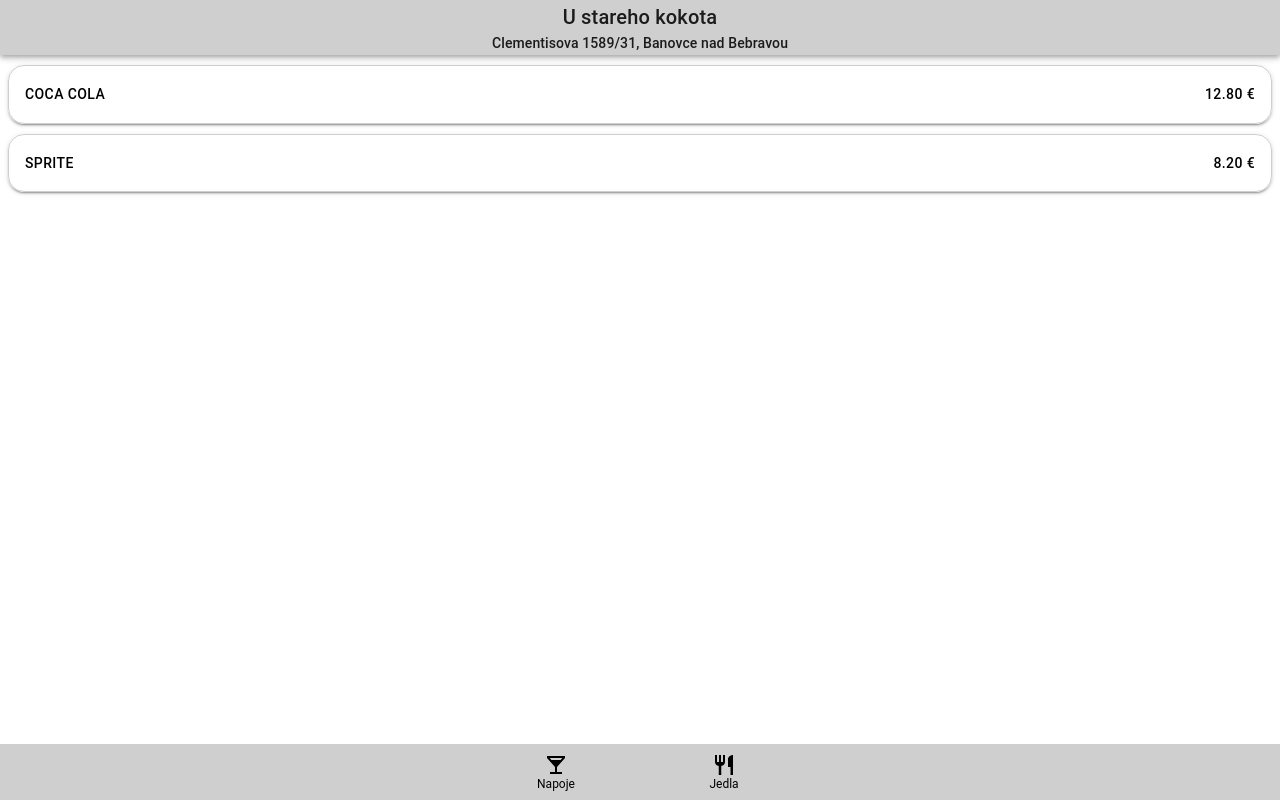
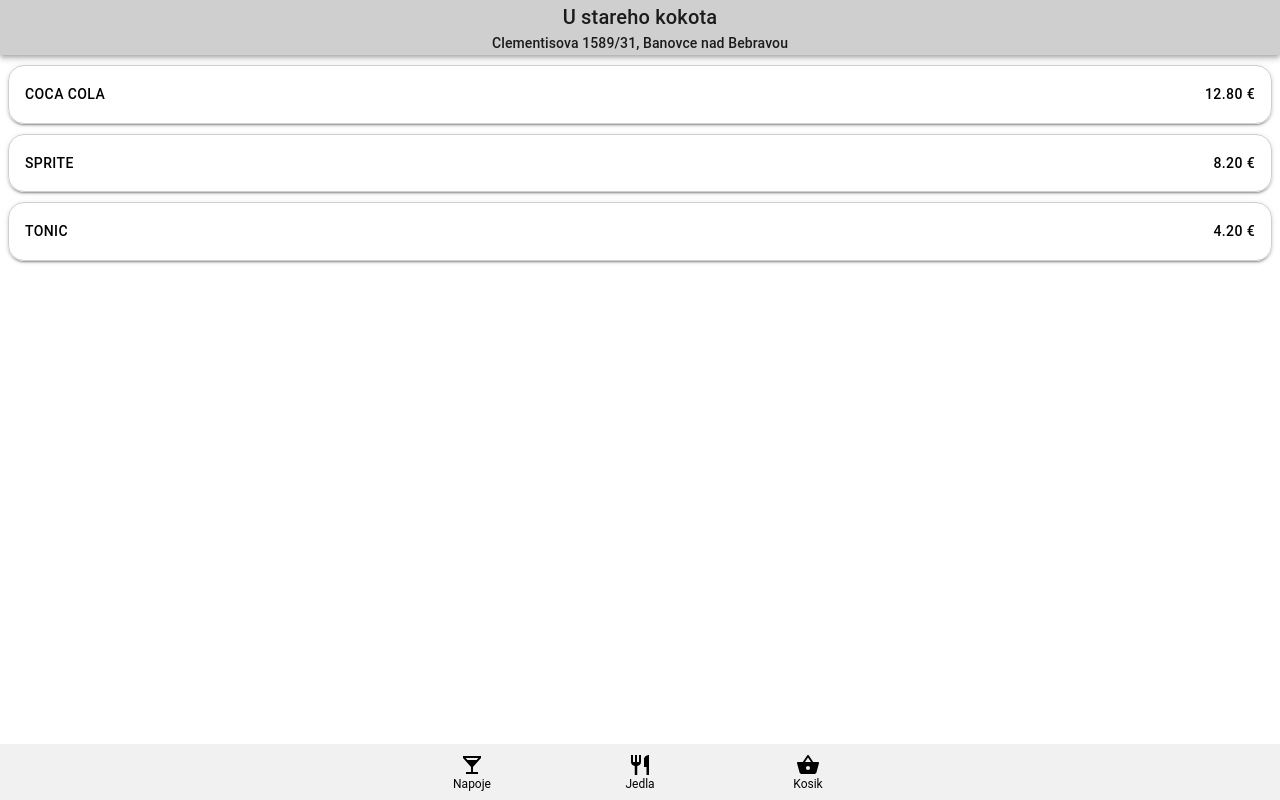
Before and after one commit to adammartiska/eMenu, a React (Create React App) app in the folder GUI/: page /drinks in a window 1280 px wide. Built offline with nearby package versions, Linux system fonts and the light colour scheme.

Commit message:
Separate BottomNavigator component, add new Cart item to navigation with badge updated according to order

```diff
--- a/GUI/src/App.js
+++ b/GUI/src/App.js
@@ -7,11 +7,14 @@ import store from "./store";
 import BottomNavigation from "@mui/material/BottomNavigation";
 import AppBar from "@mui/material/AppBar";
 import Typography from "@mui/material/Typography";
+import Badge from "@mui/material/Badge";
 import BottomNavigationAction from "@mui/material/BottomNavigationAction";
 import { Provider } from "react-redux";
 import { ThemeProvider, createTheme } from "@mui/material/styles";
 import LocalBarIcon from "@mui/icons-material/LocalBar";
 import RestaurantIcon from "@mui/icons-material/Restaurant";
+import ShoppingBasketIcon from "@mui/icons-material/ShoppingBasket";
+import BottomNavigator from "./BottomNavigator";
 import "./App.css";
 
 const theme = createTheme({
@@ -107,45 +110,10 @@ function App() {
                 <DrinksMenuPage />
               </Route>
             </Switch>
-            <BottomNavigation
-              sx={{
-                bgcolor: "onyx.main",
-                width: "100%",
-                position: "fixed",
-                bottom: 0,
-              }}
-              showLabels
-              value={value}
-              onChange={(event, newValue) => {
-                setValue(newValue);
-              }}
-            >
-              <BottomNavigationAction
-                sx={{
-                  color: "onyx.font",
-                  "&.Mui-selected": {
-                    color: "secondary.main",
-                  },
-                }}
-                icon={<LocalBarIcon />}
-                label="Napoje"
-                component={Link}
-                to="/drinks"
-              />
-              <BottomNavigationAction
-                sx={{
-                  color: "onyx.font",
-                  "&.Mui-selected": {
-                    color: "secondary.main",
-                  },
-                }}
-                label="Jedla"
-                component={Link}
-                to="/food"
-                icon={<RestaurantIcon />}
-              />
-              {/* <BottomNavigationAction label="Default" component={Link} to="/" />  */}
-            </BottomNavigation>
+            <BottomNavigator
+              onRouteChange={(event, newValue) => setValue(newValue)}
+              currentRoute={value}
+            />
           </div>
         </Router>
       </ThemeProvider>
--- /dev/null
+++ b/GUI/src/BottomNavigator.js
@@ -0,0 +1,76 @@
+import BottomNavigation from "@mui/material/BottomNavigation";
+import { Link } from "react-router-dom";
+import { useSelector } from "react-redux";
+import Badge from "@mui/material/Badge";
+import BottomNavigationAction from "@mui/material/BottomNavigationAction";
+import LocalBarIcon from "@mui/icons-material/LocalBar";
+import RestaurantIcon from "@mui/icons-material/Restaurant";
+import ShoppingBasketIcon from "@mui/icons-material/ShoppingBasket";
+
+const BottomNavigator = ({ onRouteChange, currentRoute }) => {
+  const drinks = useSelector((state) => state.cart.drinks);
+  const detectCarItems = () => {
+    return Object.keys(drinks).length;
+  };
+  return (
+    <BottomNavigation
+      sx={{
+        bgcolor: "#F1F1F1",
+        width: "100%",
+        position: "fixed",
+        bottom: 0,
+      }}
+      showLabels
+      value={currentRoute}
+      onChange={onRouteChange}
+    >
+      <BottomNavigationAction
+        sx={{
+          color: "onyx.font",
+          "&.Mui-selected": {
+            color: "secondary.main",
+          },
+        }}
+        icon={<LocalBarIcon />}
+        label="Napoje"
+        component={Link}
+        to="/drinks"
+      />
+      <BottomNavigationAction
+        sx={{
+          color: "onyx.font",
+          "&.Mui-selected": {
+            color: "secondary.main",
+          },
+        }}
+        label="Jedla"
+        component={Link}
+        to="/food"
+        icon={<RestaurantIcon />}
+      />
+      <BottomNavigationAction
+        sx={{
+          color: "onyx.font",
+          "&.Mui-selected": {
+            color: "secondary.main",
+          },
+        }}
+        label="Kosik"
+        component={Link}
+        to="/cart"
+        icon={
+          <Badge badgeContent={Object.keys(drinks).length} color="secondary">
+            <ShoppingBasketIcon />
+          </Badge>
+        }
+      />
+      {/* <BottomNavigationAction label="Default" component={Link} to="/" />
+        <Badge badgeContent={4} color="primary">
+<MailIcon color="action" />
+</Badge>
+        */}
+    </BottomNavigation>
+  );
+};
+
+export default BottomNavigator;
--- a/GUI/src/pages/drinks-menu-page.js
+++ b/GUI/src/pages/drinks-menu-page.js
@@ -12,6 +12,7 @@ const initialState = {
   cocaCola: 0,
   sprite: 0,
   fanta: 0,
+  tonic: 0,
 };
 
 const DrinksMenuPage = () => {
@@ -80,6 +81,16 @@ const DrinksMenuPage = () => {
         count={drinksOrder.sprite}
         price="8.20 €"
       />
+
+      <MenuItem3
+        id="tonic"
+        onAddButtonClick={handleAddButtonClick}
+        onRemoveButtonClick={handleRemoveButtonClick}
+        onAddToBagClick={handleAddToBag}
+        name="Tonic"
+        count={drinksOrder.tonic}
+        price="4.20 €"
+      />
     </div>
   );
 };
```
